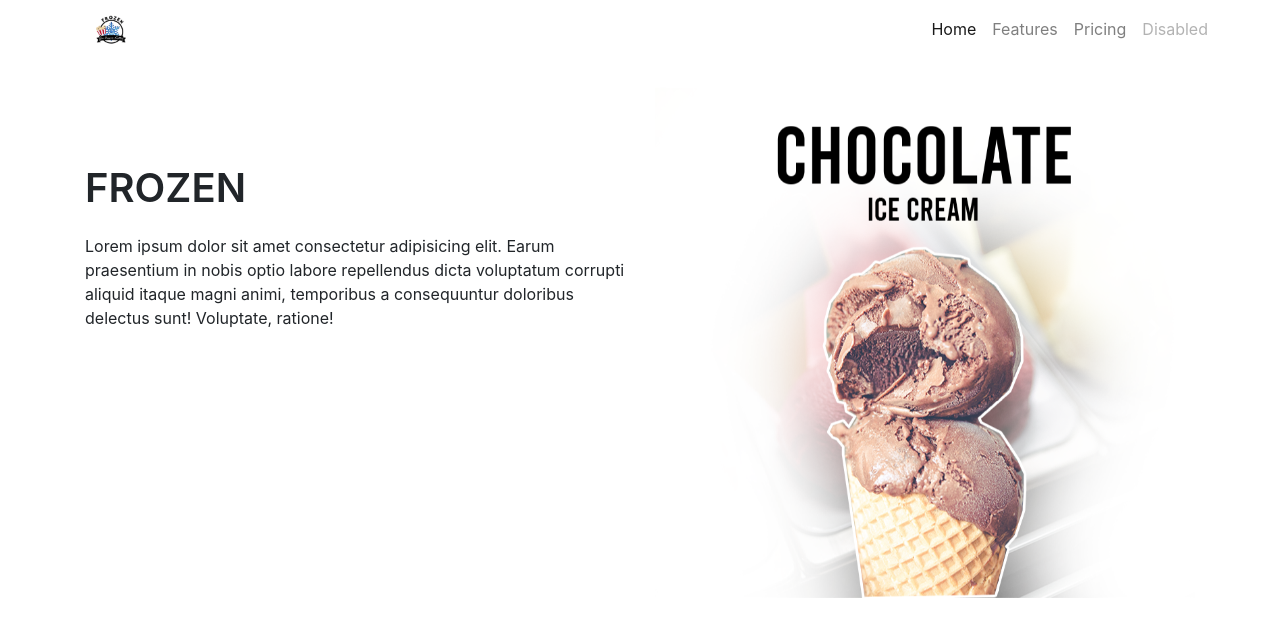
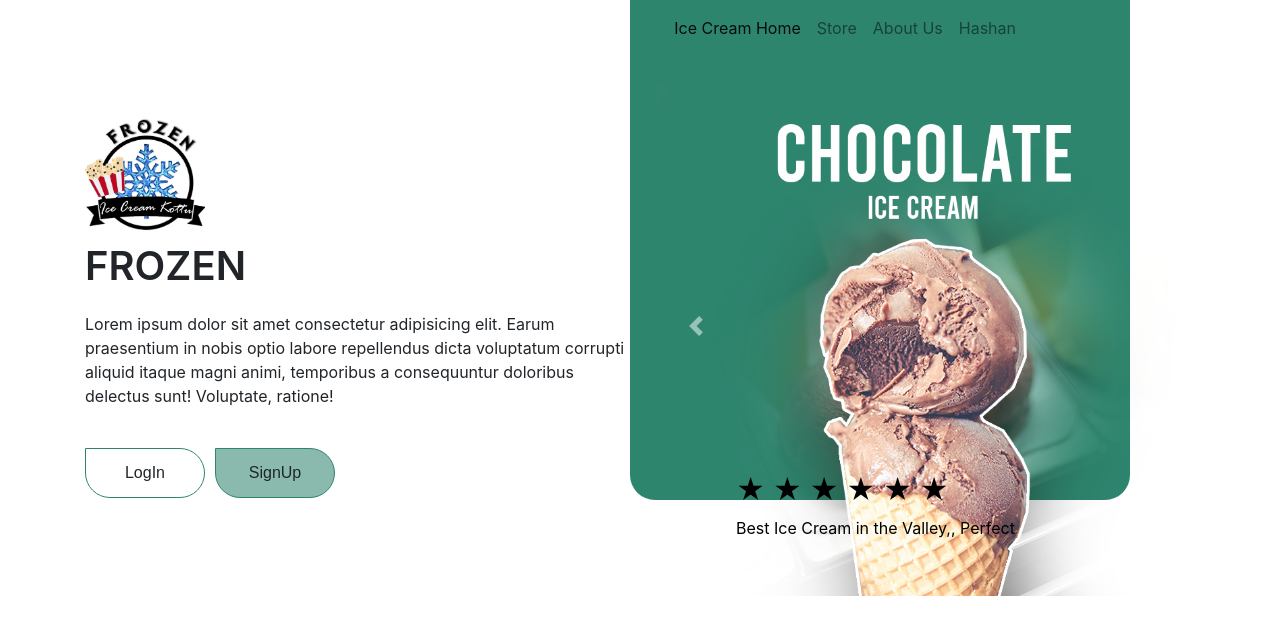
Before and after one commit to hexhad/FROZEN, a CodeIgniter app: page /myapp/ in a window 1280 px wide. Shown: the top 643 px of the page. Run offline with CodeIgniter, Linux system fonts and the light colour scheme; some libraries are stand-ins or nearby versions.

Commit message:
sliderUpdate

```diff
--- a/application/views/main.php
+++ b/application/views/main.php
@@ -4,6 +4,7 @@
     <meta charset='utf-8'>
     <meta http-equiv='X-UA-Compatible' content='IE=edge'>
     <title>FROZEN</title>
+    <link rel="icon" href="src/frozen.jpg">
     <meta name='viewport' content='width=device-width, initial-scale=1'>
     <script src='jquery/jquery-3.4.1.min.js'></script>
     <script src='bootstrap/js/bootstrap.min.js'></script>
@@ -12,62 +13,89 @@
     <link rel='stylesheet' type='text/css' media='screen' href='css/style.css'>
 </head>
 <body>
+  <div class="rect-curv"></div>
     <!-- navigation -->
     <nav class="navbar navbar-expand-lg navbar-light ">
-        <a class="navbar-brand" href="#"><img src="src/frozen.jpg" style="height: 30px;"></a>
+        <a class="navbar-brand" href="#">
+          <!-- <img src="src/frozen.jpg" style="height: 30px;"> -->
+        </a>
         <button class="navbar-toggler" type="button" data-toggle="collapse" data-target="#navbarNav" aria-controls="navbarNav" aria-expanded="false" aria-label="Toggle navigation">
           <span class="navbar-toggler-icon"></span>
         </button>
         <div class="collapse navbar-collapse" id="navbarNav">
           <ul class="navbar-nav ml-auto">
             <li class="nav-item active">
-              <a class="nav-link" href="temp.html">Home <span class="sr-only">(current)</span></a>
+              <a class="nav-link wht-blk" href="temp.html" >Ice Cream Home</a>
             </li>
             <li class="nav-item">
-              <a class="nav-link" href="#">Features</a>
+              <a class="nav-link wht-blk" href="#">Store</a>
             </li>
             <li class="nav-item">
-              <a class="nav-link" href="#">Pricing</a>
+              <a class="nav-link wht-blk" href="#">About Us</a>
             </li>
             <li class="nav-item">
-              <a class="nav-link disabled" href="#">Disabled</a>
+              <a class="nav-link wht-blk" href="#">Hashan</a>
             </li>
           </ul>
         </div>
     </nav>
     <!-- end of navigation -->
     <!-- mid content -->
+
     <div class="container">
       <div class="row">
         <div class="col-md-6">
+          <img src="src/frozen.jpg" style="height: 120px;margin-top: 60px;">
             <p class="cov-title">FROZEN</p>
-            <p>Lorem ipsum dolor sit amet consectetur adipisicing elit. Earum praesentium in nobis optio labore repellendus dicta voluptatum corrupti aliquid itaque magni animi, temporibus a consequuntur doloribus delectus sunt! Voluptate, ratione!</p>
+            <p>Lorem ipsum dolor sit amet consectetur adipisicing elit. Earum praesentium in
+            nobis optio labore repellendus dicta voluptatum corrupti aliquid
+            itaque magni animi, temporibus a consequuntur doloribus delectus sunt! Voluptate, ratione!
+            </p>
+            <br>
+            <div class="btn-row">
+              <a href="#" class="btn">LogIn<span class="btn-span to-right"></span></a>
+              <a href="#" class="btn" style="background-color:#8abaae">SignUp<span class="btn-span to-right"></span></a>
+            </div>
         </div>
         <div class="col-md-6">
           <div id="carouselExampleControls" class="carousel slide" data-ride="carousel">
             <div class="carousel-inner">
               <div class="carousel-item active">
                 <img class="d-block w-100" src="src/latest_product/slide1.png" alt="First slide">
+                <div class="carousel-caption">
+                  <h3 class="slider-cap">&#9733 &#9733 &#9733 &#9733 &#9733 &#9733 </h3>
+                  <p class="slider-cap">Best Ice Cream in the Valley,, Perfect</p>
+                </div>
               </div>
               <div class="carousel-item">
                 <img class="d-block w-100" src="src/latest_product/slide1.png" alt="Second slide">
+                <div class="carousel-caption">
+                  <h3 class="slider-cap">&#9733 &#9733 &#9733 &#9733 &#9733 &#9733 </h3>
+                  <p class="slider-cap">Best Ice Cream in the Valley,, Perfect</p>
+                </div>
               </div>
               <div class="carousel-item">
                 <img class="d-block w-100" src="src/latest_product/slide1.png" alt="Third slide">
+                <div class="carousel-caption">
+                  <h3 class="slider-cap">&#9733 &#9733 &#9733 &#9733 &#9733 &#9733 </h3>
+                  <p class="slider-cap">Best Ice Cream in the Valley,, Perfect</p>
+                </div>
               </div>
             </div>
             <a class="carousel-control-prev" href="#carouselExampleControls" role="button" data-slide="prev">
               <span class="carousel-control-prev-icon" aria-hidden="true"></span>
-              <span class="sr-only">Previous</span>
             </a>
             <a class="carousel-control-next" href="#carouselExampleControls" role="button" data-slide="next">
               <span class="carousel-control-next-icon" aria-hidden="true"></span>
-              <span class="sr-only">Next</span>
             </a>
           </div>
         </div>
       </div>
   </div>
+  <div>
+    <br>
+    <br>
+  </div>
 
 </body>
 </html>
--- a/css/style.css
+++ b/css/style.css
@@ -1,18 +1,115 @@
-.navbar{
-    /* background-image: linear-gradient(to right,#a517ba,#5f1782); */
+body{
+    animation: fadeInAnimation ease 3s;
+    animation-iteration-count: 1;
+    animation-fill-mode: forwards;
+}
+@keyframes fadeInAnimation{
+    0%{
+        opacity: 0;
+    }
+    100%{
+        opacity: 1;
+    }
+}
+
+.wht-blk{
+    color:white;
+
 }
 
 .cov-title{
     font-size: 40px;
     font-weight: 600;
-    margin-top: 100px;
+    /* margin-top: 100px; */
 }
+
+.rect-curv{
+    background-color: #2e856e;
+    height: 500px;
+    width: 500px;
+    border-bottom-left-radius: 25px ;
+    border-bottom-right-radius: 25px ;
+    position: absolute;
+    right: 150px;
+
+}
+/* .h-n-signup{
+
+    position: absolute;
+    text-decoration: none;
+    color: black;
+    border:2px solid transparent;
+    border-radius: 20px;
+    background-image: linear-gradient(transparent,transparent),radial-gradient(circle at top left,#ffffff,#006eff);
+    background-origin: border-box;
+    background-clip: content-box,border-box;
+} */
+
+/* .h-n-signup{
+    display: block;
+    padding: 4px 22px;
+} */
+
+.slider-cap{
+    text-align: left;
+    color:rgb(0, 0, 0);
+}
+
+.btn-row{
+    display: inline-flex;
+    top:20px;
+
+}
+
+.btn-row .btn{
+    width: 120px;
+    height: 50px;
+    text-decoration: none;
+    border: 1px solid #2e856e;
+    border-radius: 25px;
+    border-top-left-radius: 0%;
+    text-align: center;
+    line-height: 35px;
+    margin-right: 10px;
+    font-family: sans-serif;
+    position: relative;
+}
+
+.btn-row .btn .btn-span{
+    background: #2e856e ;
+    border-radius: 25px;
+    border-top-left-radius: 0%;
+    position: absolute;
+    opacity: 30%;
+    left: 0;
+    top: 0;
+    z-index: -1;
+}
+
+.to-right{
+    width: 0px;
+    height: 50px;
+}
+
+.btn-row .btn:hover .to-right {
+    width: 120px;
+    transition: 0.8s;
+}
+
+
 
 @media only screen and (min-width:600px){
     .navbar-brand{
-        padding-left: 5rem;
+        padding-left: 10rem;
     }
     .navbar-nav{
-        padding-right: 3rem;
+        padding-right: 15rem;
     }
 }
+
+@media only screen and (max-width:1000px){
+
+    .rect-curv{
+        opacity: 0%;
+    }
+}
```
Also changed, not shown: src/latest_product/slide1.png.
